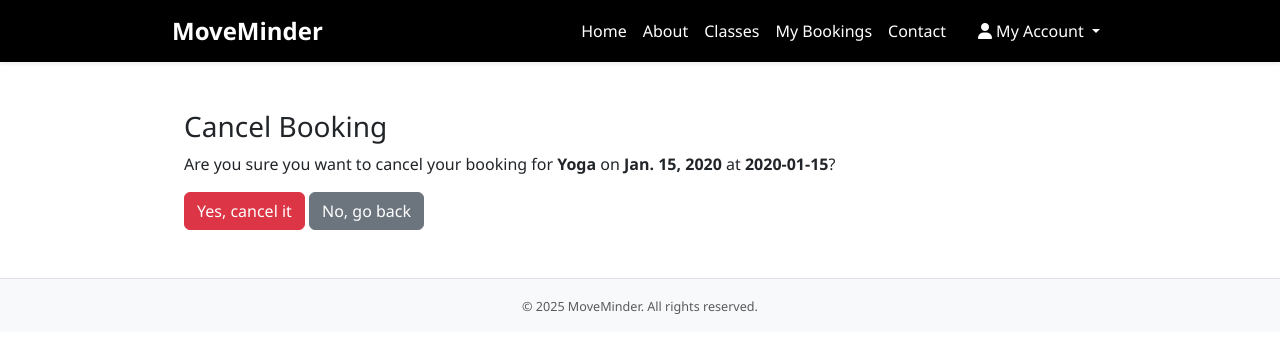
After one commit to stacykimberley/moveminder, a Django app: page /booking/cancel/1/ in a window 1280 px wide. The commit adds this page. Shown: the top 353 px of the page. Run offline with Django 3.2, Linux system fonts and the light colour scheme; a user stored in the database is signed in; data comes from the database, SQL or seed files in the repository; tables that the repository leaves empty hold one stand-in row (values such as "Sample post").

Commit message:
Add option to cancel classes

```diff
--- /dev/null
+++ b/booking/templates/booking/confirm_cancel.html
@@ -0,0 +1,13 @@
+{% extends 'base.html' %}
+{% block content %}
+<div class="container py-4">
+    <h3>Cancel Booking</h3>
+    <p>Are you sure you want to cancel your booking for <strong>{{ booking.gym_class.name }}</strong> on <strong>{{ booking.date }}</strong> at <strong>{{ booking.time_slot }}</strong>?</p>
+
+    <form method="post">
+        {% csrf_token %}
+        <button type="submit" class="btn btn-danger">Yes, cancel it</button>
+        <a href="{% url 'my_bookings' %}" class="btn btn-secondary">No, go back</a>
+    </form>
+</div>
+{% endblock %}
--- a/booking/urls.py
+++ b/booking/urls.py
@@ -8,4 +8,5 @@ urlpatterns = [
     path('book/<int:class_id>/', views.book_class, name='book_class'),
     path('booking/success/', views.booking_success, name='booking_success'),
     path('my-bookings/', views.my_bookings, name='my_bookings'),
+    path('booking/cancel/<int:booking_id>/', views.cancel_booking, name='cancel_booking'),
 ]
--- a/booking/views.py
+++ b/booking/views.py
@@ -2,8 +2,9 @@ from django.contrib.auth.decorators import login_required
 from django.forms import Select
 from django.core.exceptions import ValidationError
 from django.shortcuts import render, redirect, get_object_or_404
+from django.contrib import messages
 from .models import GymClass, Booking
-from .forms import BookingForm  # assumes BookingForm is updated to accept gym_class
+from .forms import BookingForm
 
 def index(request):
     return render(request, 'booking/index.html')
@@ -46,3 +47,14 @@ def book_class(request, class_id):
 def my_bookings(request):
     user_bookings = Booking.objects.filter(user=request.user).select_related('gym_class').order_by('date', 'time_slot')
     return render(request, 'booking/my_bookings.html', {'bookings': user_bookings})
+
+# View for canceling a booking
+@login_required
+def cancel_booking(request, booking_id):
+    booking = get_object_or_404(Booking, id=booking_id, user=request.user)
+    if request.method == 'POST':
+        booking.delete()
+        messages.success(request, "Your booking has been canceled.")
+        return redirect('my_bookings')
+
+    return render(request, 'booking/confirm_cancel.html', {'booking': booking})
```
Also changed, not shown: booking/templates/booking/my_bookings.html (+12 -5 lines).
